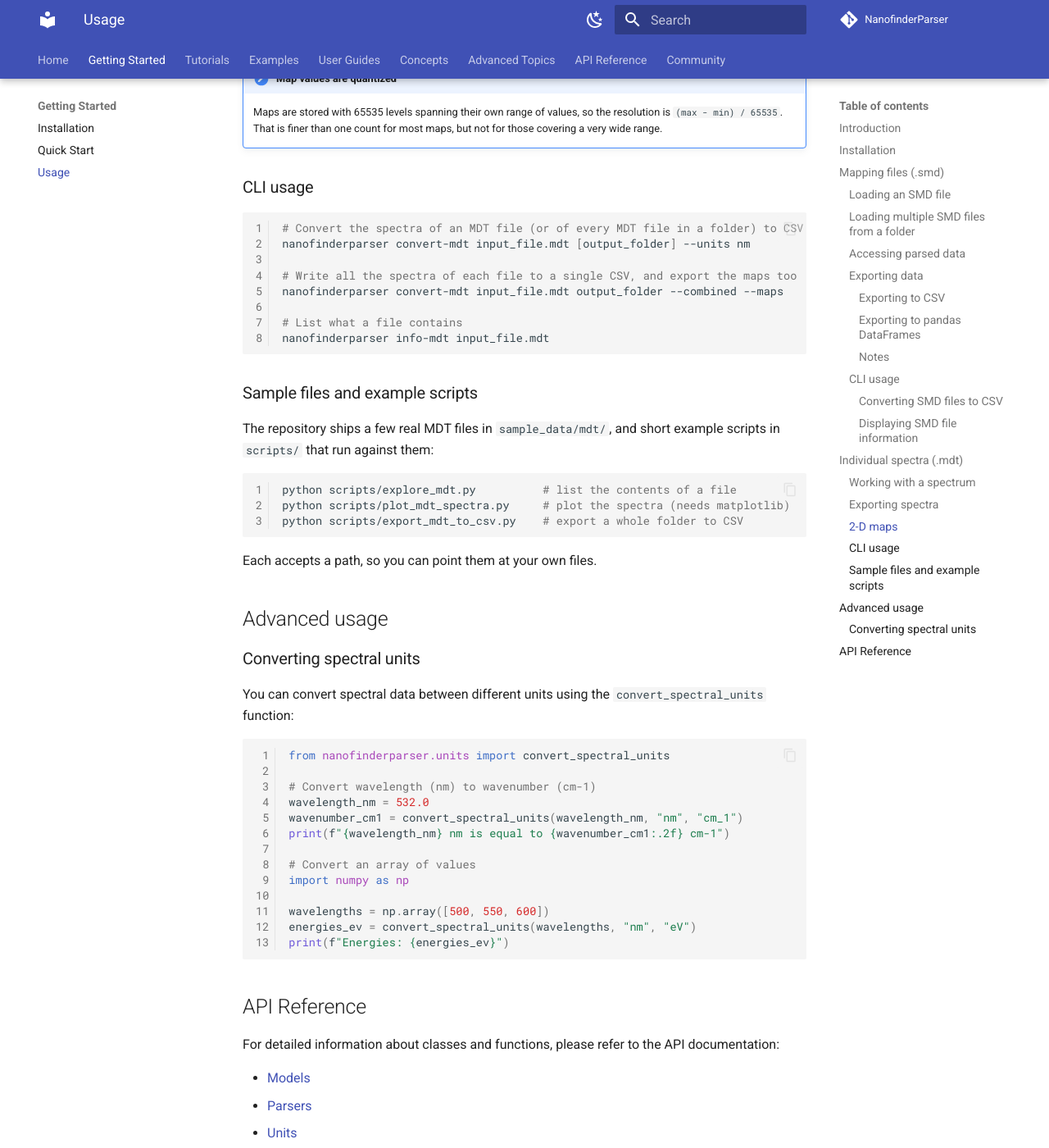
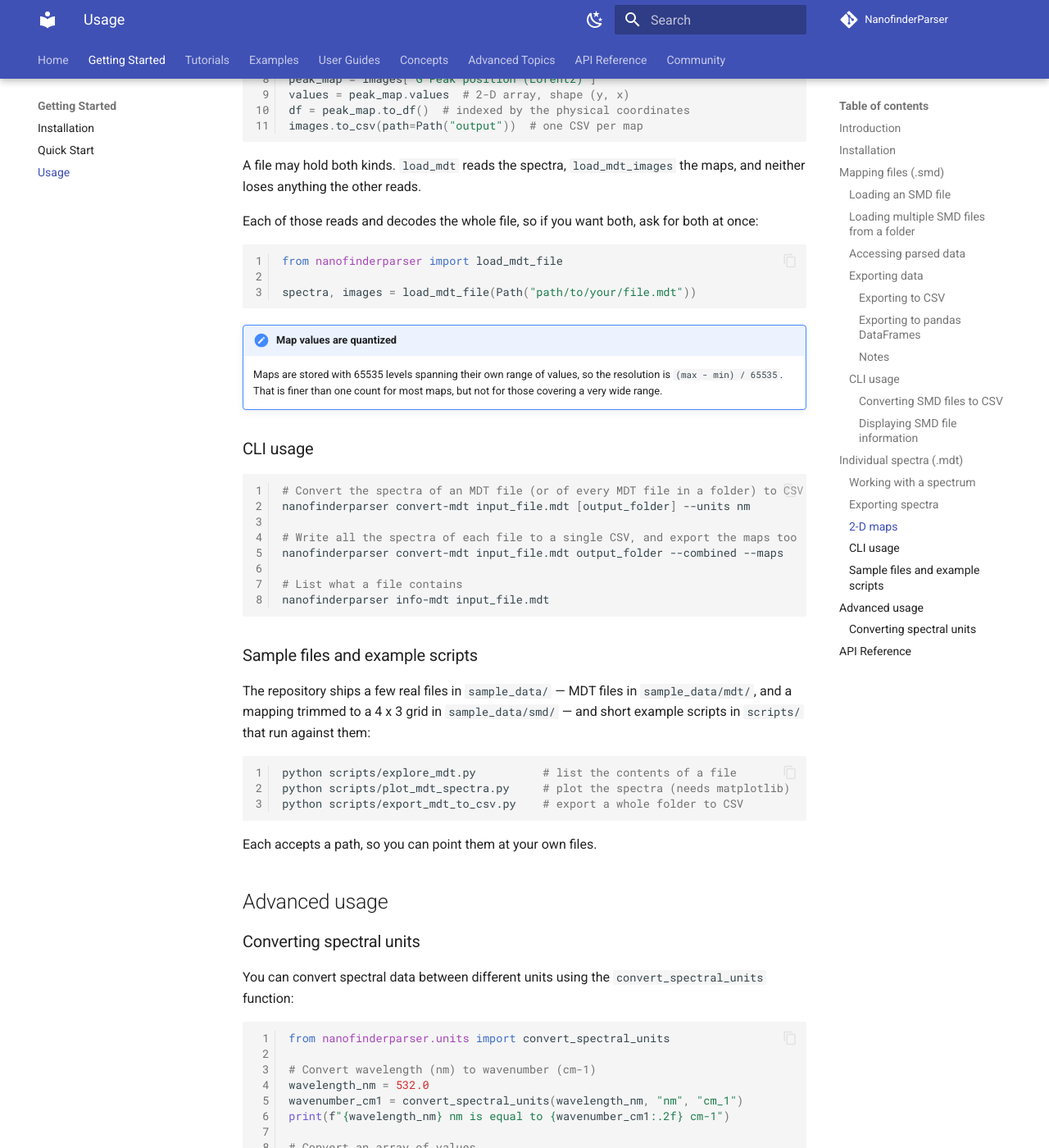
Before and after one commit to psolsfer/NanofinderParser, an MkDocs documentation site: the page built from docs/getting-started/usage.md, in a window 1280 px wide and 1400 px high, scrolled down 6363 px. Shown: the whole window at 82% size. Built offline with MkDocs 1.6.1 and Material for MkDocs 9.7.7, drawn with Linux system fonts in a browser that asks for light colours; comment, search, counter and statistics services are not loaded; some of the changed text lies outside the part shown.

Commit message:
docs: fill in the API reference and correct the usage examples

````diff
--- a/docs/getting-started/usage.md
+++ b/docs/getting-started/usage.md
@@ -65,6 +65,16 @@
 print(f"Number of data points: {len(data)}")
 print(f"Spectral axis (eV): {spectral_axis}")
 ```
+
+`mapping.data` is the flat array exactly as stored in the file. Two reshaped views of it are
+usually more convenient:
+
+```python
+spectra = mapping.get_spectra()  # (n_spectra, spectral_len), in acquisition order
+cube = mapping.get_map()  # (slow_axis, fast_axis, spectral_len), the spatial map
+```
+
+Both are views, so they cost nothing and share memory with `mapping.data`.
 
 !!! tip
     It is recommended to create instances of the `Mapping` class using the `load_smd` function rather than instantiating it directly.
@@ -265,6 +275,14 @@
 
 A file may hold both kinds. `load_mdt` reads the spectra, `load_mdt_images` the maps, and neither loses anything the other reads.
 
+Each of those reads and decodes the whole file, so if you want both, ask for both at once:
+
+```python
+from nanofinderparser import load_mdt_file
+
+spectra, images = load_mdt_file(Path("path/to/your/file.mdt"))
+```
+
 !!! note "Map values are quantized"
     Maps are stored with 65535 levels spanning their own range of values, so the resolution is `(max - min) / 65535`. That is finer than one count for most maps, but not for those covering a very wide range.
 
@@ -283,7 +301,7 @@
 
 ### Sample files and example scripts
 
-The repository ships a few real MDT files in `sample_data/mdt/`, and short example scripts in `scripts/` that run against them:
+The repository ships a few real files in `sample_data/` — MDT files in `sample_data/mdt/`, and a mapping trimmed to a 4 x 3 grid in `sample_data/smd/` — and short example scripts in `scripts/` that run against them:
 
 ```shell
 python scripts/explore_mdt.py          # list the contents of a file
@@ -319,6 +337,10 @@
 
 For detailed information about classes and functions, please refer to the API documentation:
 
+* [Load](../api/load.md)
 * [Models](../api/models.md)
 * [Parsers](../api/parsers.md)
 * [Units](../api/units.md)
+
+The internal layout of both file formats is described in
+[File formats](../concepts/file-formats.md).
````
Also changed, not shown: other parts of docs/getting-started/usage.md (+1 -1 lines), docs/api/index.md (+4 -3 lines), docs/api/load.md (added, +3 -0 lines), docs/api/parsers.md (+2 -0 lines), docs/api/units.md (+2 -0 lines), docs/concepts/file-formats.md (+1 -1 lines), docs/api/.pages.
